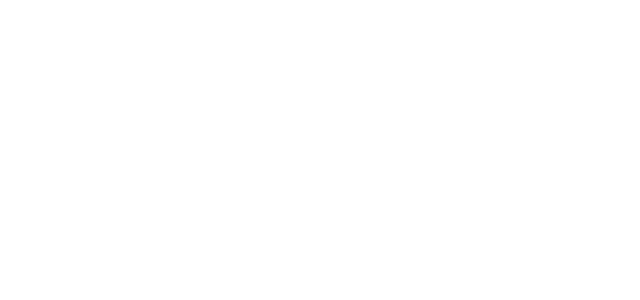
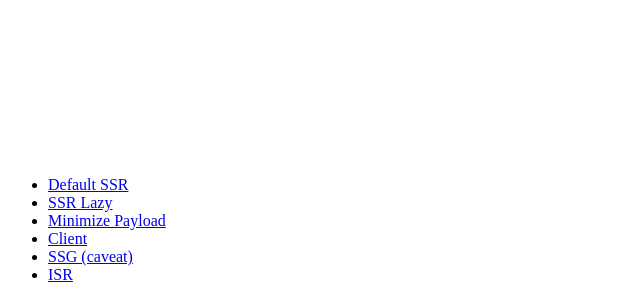
Before and after one commit to wa1id/nuxt-examples, a Nuxt app: page /spacer in a window 1280 px wide. Before the commit this address had no page. Shown: the part 3848-4148 px from the top of the page, without its empty margins (0-640 px from the left). Before the commit the page ends 800 px from the top, so only its background shows below. Built offline with nearby package versions, Linux system fonts and the light colour scheme.

Commit message:
feat: spacer page

```diff
--- /dev/null
+++ b/pages/spacer.vue
@@ -0,0 +1,15 @@
+<template>
+  <div class="spacer"></div>
+  <header>
+    <nav>
+      <ul>
+        <li><NuxtLink href="/default-ssr">Default SSR</NuxtLink></li>
+        <li><NuxtLink href="/ssr-lazy">SSR Lazy</NuxtLink></li>
+        <li><NuxtLink href="/minimize-payload">Minimize Payload</NuxtLink></li>
+        <li><NuxtLink href="/client">Client</NuxtLink></li>
+        <li><NuxtLink href="/preload">SSG (caveat)</NuxtLink></li>
+        <li><NuxtLink href="/isr">ISR</NuxtLink></li>
+      </ul>
+    </nav>
+  </header>
+</template>
```
